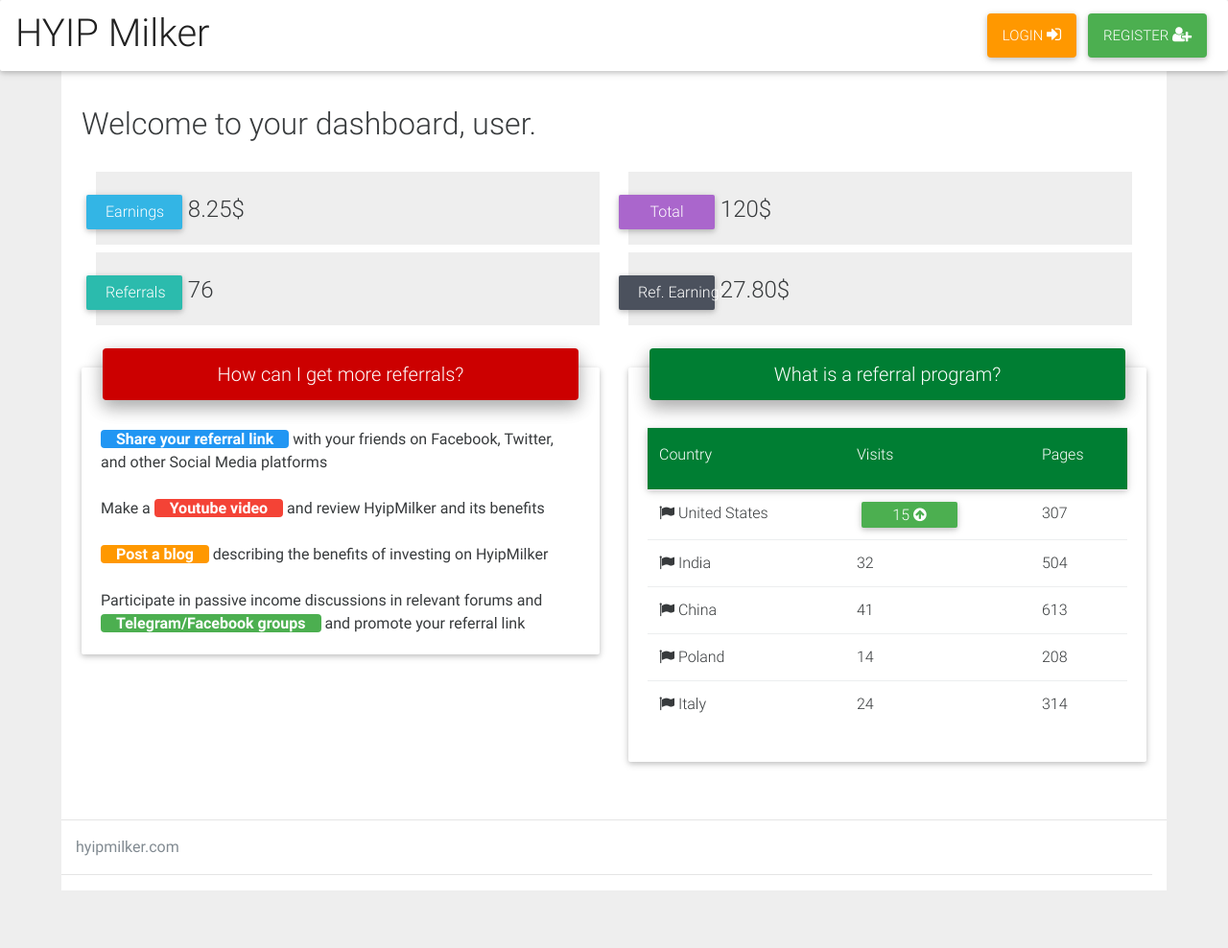
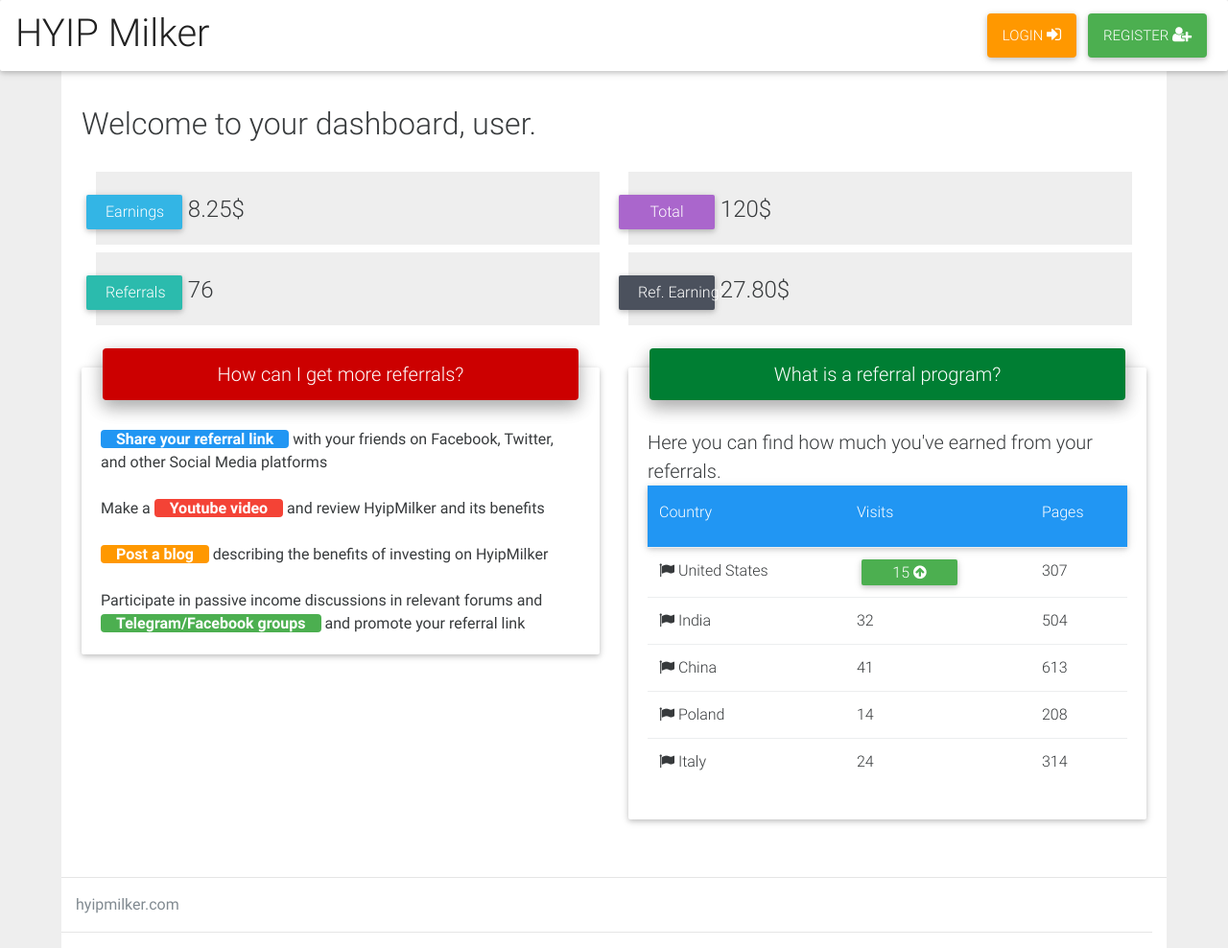
Before and after one commit to hm-gthb/hm-gthb.github.io, a Jekyll site: the page built from dashboard.html, in a window 1280 px wide and 988 px high. Shown: the whole window at 96% size. Built offline with Jekyll 4.4.1, drawn with Linux system fonts in a browser that asks for light colours; nearby versions of some CDN libraries.

Commit message:
Update dashboard.html

```diff
--- a/dashboard.html
+++ b/dashboard.html
@@ -67,10 +67,13 @@
 
               <div class="card-block">
 
+                <span class = "lead">
+                  Here you can find how much you've earned from your referrals.
+                </span>
 
                 <table class="table large-header">
-                  <thead class = "blue">
-                    <tr>
+                  <thead>
+                    <tr class = "blue">
                       <th>Country</th>
                       <th>Visits</th>
                       <th>Pages</th>
```
